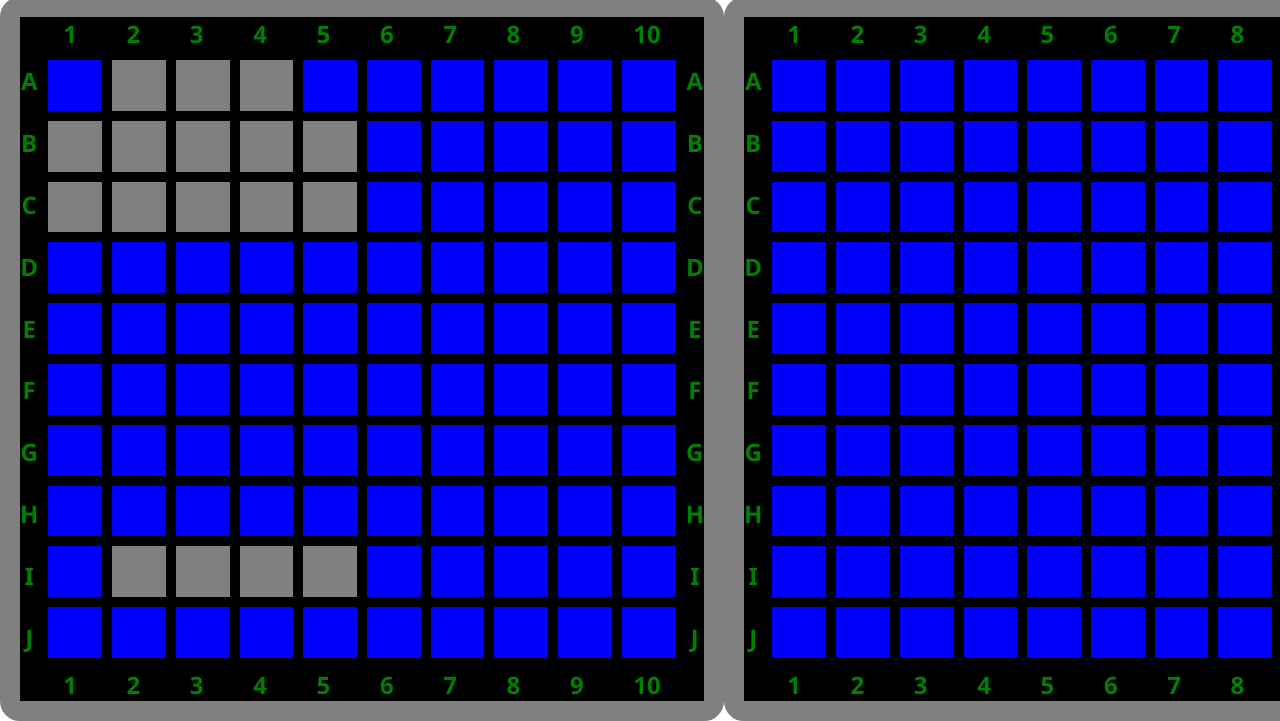
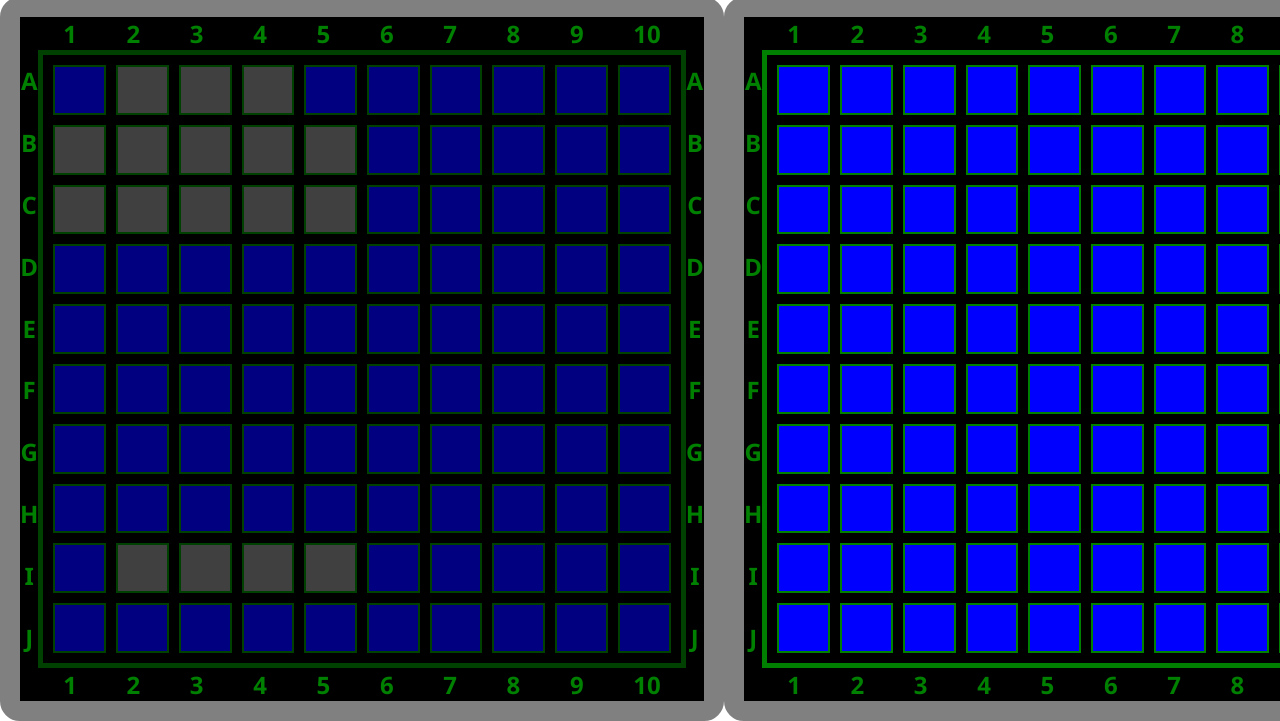
Before and after one commit to CyprianESPI/odin-battleship, a website built with webpack: page src/index.html in a window 1280 px wide. Shown: the part 79-800 px from the top of the page. Built offline with nearby package versions, Linux system fonts and the light colour scheme.

Commit message:
UX: darken human's board

```diff
--- a/src/styles.css
+++ b/src/styles.css
@@ -46,12 +46,16 @@ main {
 }
 
 .board {
-    background-color: black;
+    border: 5px solid green;
     display: grid;
     grid-template-rows: repeat(10, 1fr);
     grid-template-columns: repeat(10, 1fr);
     gap: 10px;
     padding: 10px;
+}
+
+.cell {
+    border: 2px solid green;
 }
 
 .clickable {
@@ -74,6 +78,10 @@ main {
     background-color: gray;
 }
 
+#board-human {
+    filter: brightness(0.50);
+}
+
 /* Hide computer's ships */
 #board-computer>.ship {
     background-color: blue;
```
